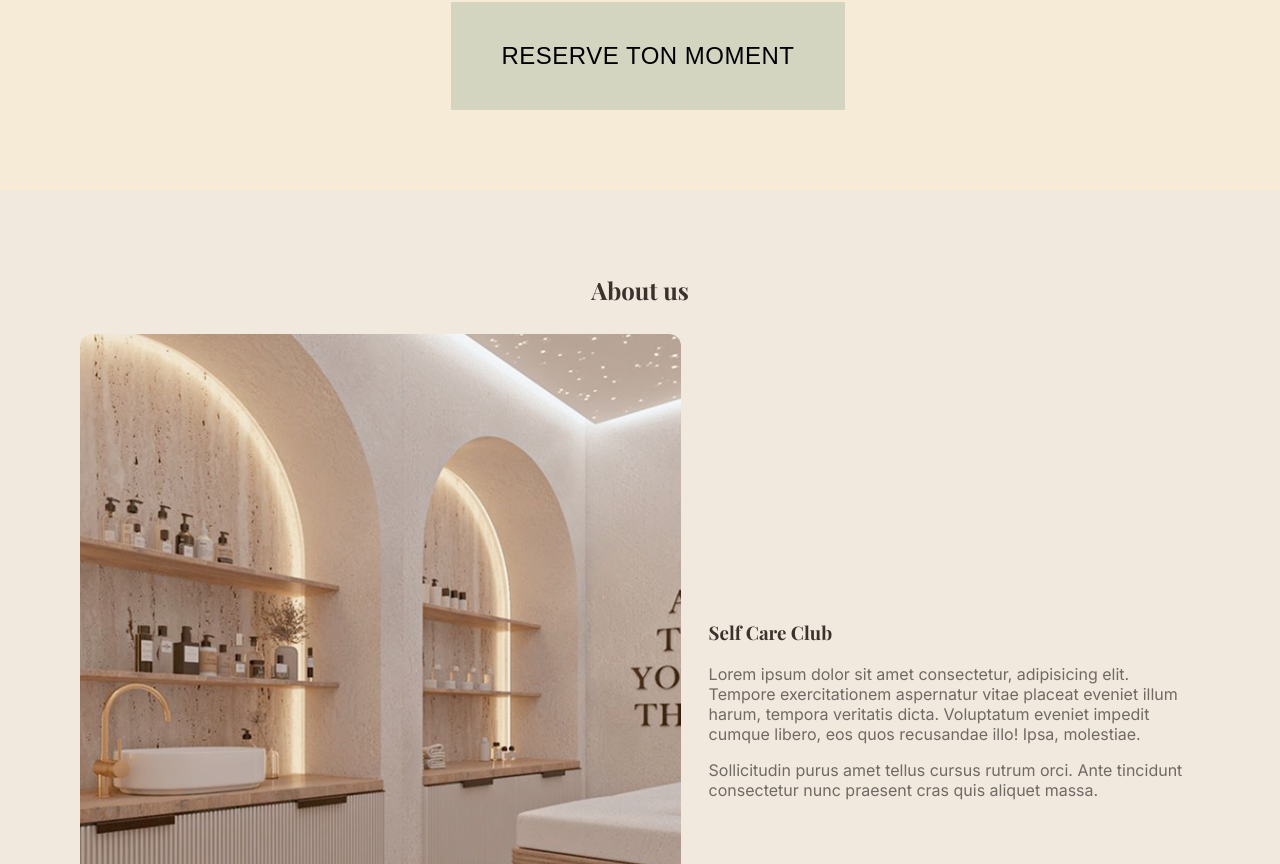
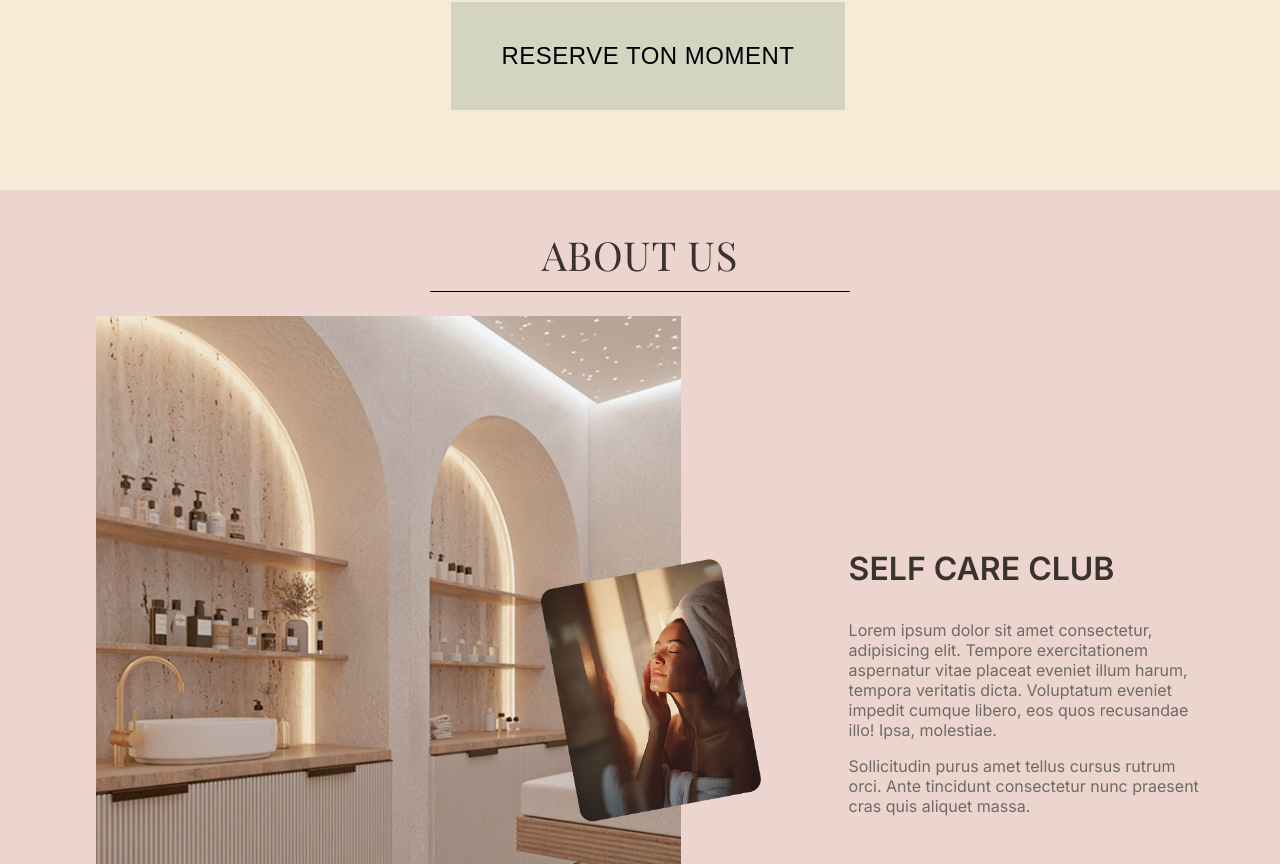
Before and after one commit to LeaJeanneMathieu/EclatDivin, a React (Vite) app: page / in a window 1280 px wide. Shown: the part 1776-2640 px from the top of the page. Built offline with nearby package versions, Linux system fonts and the light colour scheme.

Commit message:
About: background #EBD5CE, full-height; heading/underline; image layout tweaks; text style (Inter 600 32px); fine-tune positioning

```diff
--- a/src/components/About.tsx
+++ b/src/components/About.tsx
@@ -4,18 +4,19 @@ import about2 from '../../assets/about2.png';
 
 export function About() {
   return (
-    <section className="section">
+    <section className="section about-section">
       <div className="container">
-        <h2 style={{ textAlign: 'center', marginBottom: 28 }}>About us</h2>
+        <h2 style={{ textAlign: 'center', marginBottom: 10, letterSpacing: 1, fontFamily: "'Playfair Display', Georgia, 'Times New Roman', serif", fontWeight: 400, fontSize: 40 }}>ABOUT US</h2>
+        <div style={{ width: 420, height: 1, background: '#000', borderRadius: 1, margin: '0 auto 24px' }} />
         <div style={{ display: 'grid', gridTemplateColumns: '1.1fr 0.9fr', gap: 28, alignItems: 'center' }}>
           <motion.div initial={{ opacity: 0, x: -20 }} whileInView={{ opacity: 1, x: 0 }} viewport={{ once: true }}>
-            <div className="card" style={{ position: 'relative' }}>
+            <div className="card" style={{ position: 'relative', borderRadius: 0, overflow: 'visible', background: 'transparent', marginLeft: 16 }}>
               <img src={about1} alt="salon" style={{ width: '100%', display: 'block' }} />
-              <img src={about2} alt="portrait" style={{ position: 'absolute', right: 24, bottom: -40, width: 220, borderRadius: 12, boxShadow: '0 10px 30px rgba(0,0,0,.2)' }} />
+              <img src={about2} alt="portrait" style={{ position: 'absolute', right: -80, top: '50%', transform: 'translateY(-50%)', width: 220, zIndex: 2 }} />
             </div>
           </motion.div>
-          <motion.div initial={{ opacity: 0, x: 20 }} whileInView={{ opacity: 1, x: 0 }} viewport={{ once: true }}>
-            <h3 style={{ marginTop: 0 }}>Self Care Club</h3>
+          <motion.div initial={{ opacity: 0, x: 20 }} whileInView={{ opacity: 1, x: 0 }} viewport={{ once: true }} style={{ paddingLeft: 140 }}>
+            <h3 style={{ marginTop: 0, fontFamily: 'Inter, system-ui, -apple-system, Segoe UI, Roboto, Helvetica, Arial', fontWeight: 600, fontSize: 32 }}>SELF CARE CLUB</h3>
             <p className="muted">Lorem ipsum dolor sit amet consectetur, adipisicing elit. Tempore exercitationem aspernatur vitae placeat eveniet illum harum, tempora veritatis dicta. Voluptatum eveniet impedit cumque libero, eos quos recusandae illo! Ipsa, molestiae.</p>
             <p className="muted">Sollicitudin purus amet tellus cursus rutrum orci. Ante tincidunt consectetur nunc praesent cras quis aliquet massa.</p>
           </motion.div>
--- a/src/styles/global.css
+++ b/src/styles/global.css
@@ -25,6 +25,11 @@ h1, h2, h3, h4 {
 
 .section {
   padding: 64px 24px;
+}
+
+.about-section {
+  background: #EBD5CE;
+  padding-top: 5px;
 }
 
 .container {
@@ -112,6 +117,33 @@ h1, h2, h3, h4 {
   background: #fff7ef;
 }
 
+/* Services card hover - natural/professional */
+.card {
+  transition: transform 220ms ease, box-shadow 220ms ease;
+}
+.card:hover {
+  transform: translateY(-2px);
+  box-shadow: 0 10px 24px rgba(0, 0, 0, 0.12);
+}
+.card-media img {
+  transition: transform 320ms ease;
+}
+.card:hover .card-media img {
+  transform: scale(1.03);
+}
+.card-overlay {
+  transition: background-color 300ms ease, opacity 300ms ease;
+}
+.card:hover .card-overlay {
+  background: linear-gradient(to top, rgba(0,0,0,.55), transparent 45%);
+}
+.card-title {
+  transition: letter-spacing 220ms ease, opacity 220ms ease;
+}
+.card:hover .card-title {
+  letter-spacing: 1.5px;
+}
+
 .muted { color: var(--muted); }
 
 /* Header nav hover */
```
